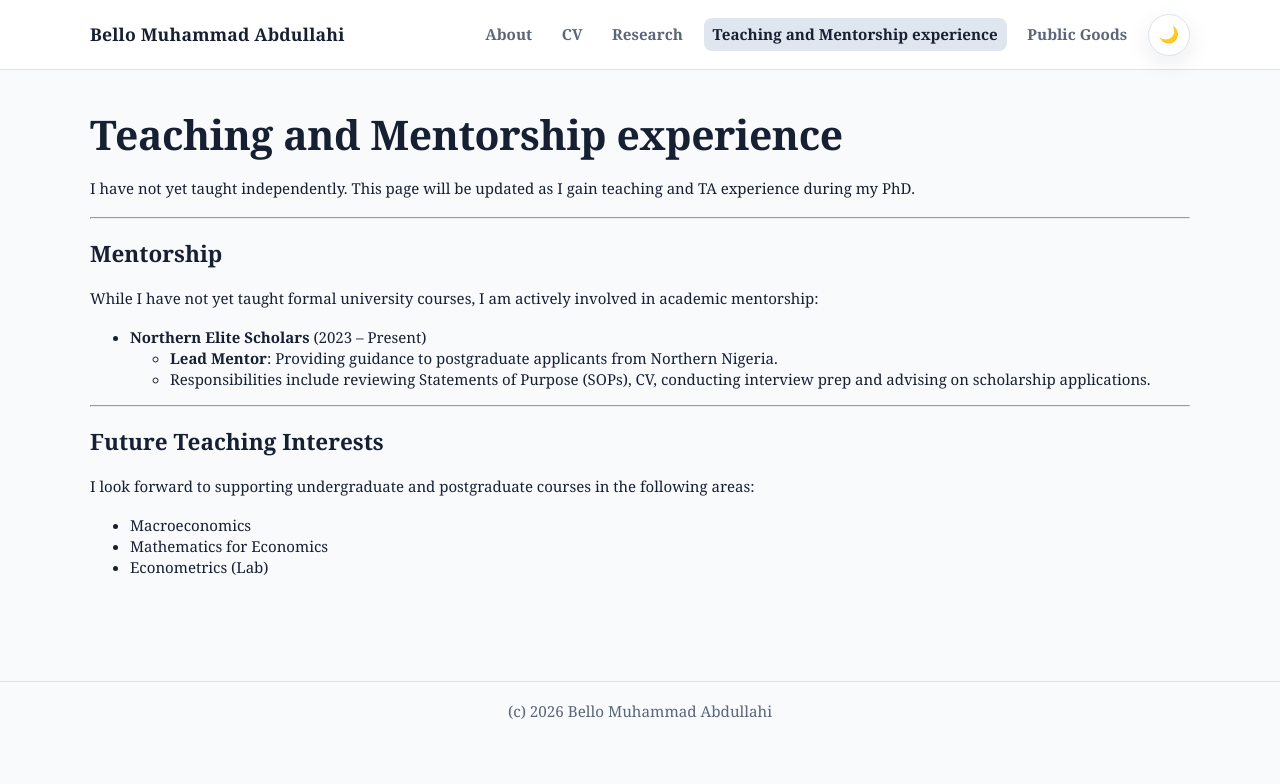
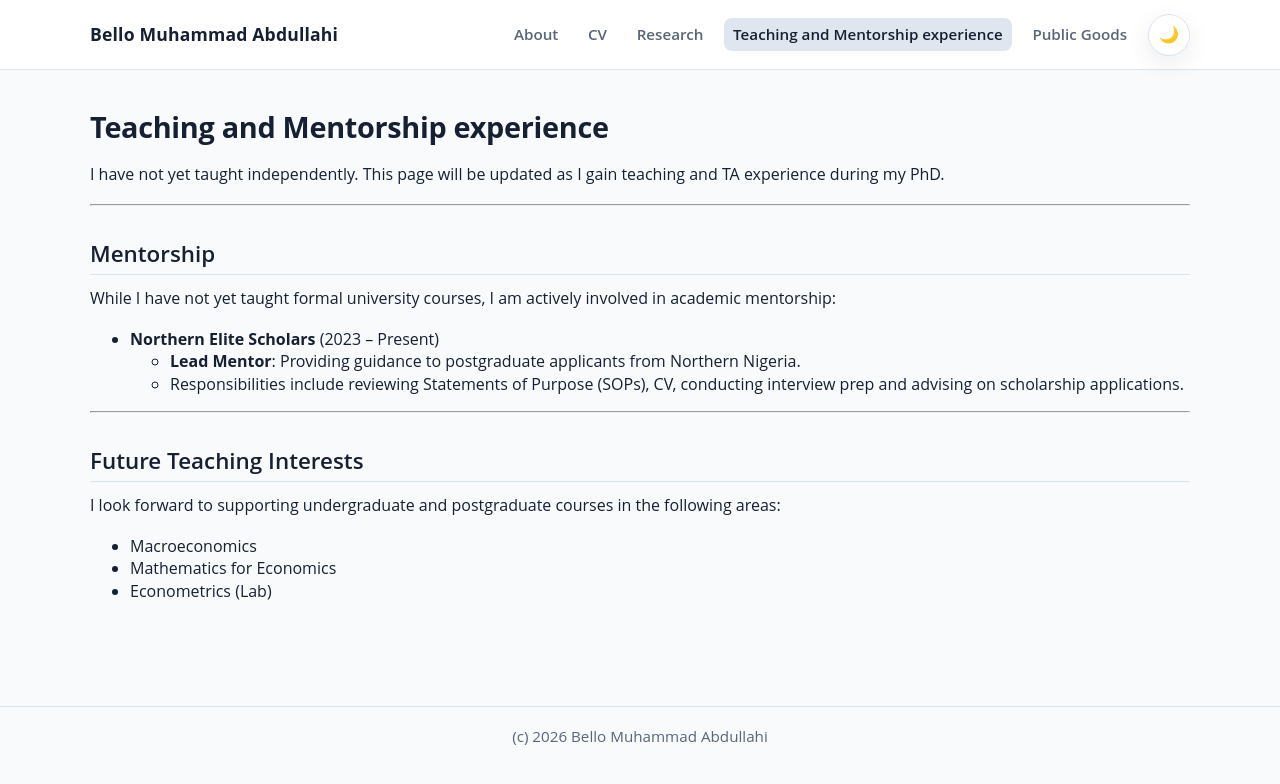
Before and after one commit to Bello-Abdullahi/Bello-Abdullahi.github.io, a Jekyll site: the page built from _pages/teaching.md, in a window 1280 px wide. Shown: the top 784 px of the page. Built offline with Jekyll 4.4.1, drawn with Linux system fonts in a browser that asks for light colours.

Commit message:
Refine typography in custom CSS
Updated font family and sizes for body and headers.

```diff
--- a/assets/css/custom.css
+++ b/assets/css/custom.css
@@ -35,10 +35,38 @@ body {
 body {
   background: var(--bg);
   color: var(--text);
-  font-family: "Georgia", "Times New Roman", serif;
+  font-family: "Open Sans", sans-serif;
   line-height: 1.4;
-  font-size: 15px;
+  font-size: 16px;
   transition: background-color 0.25s ease, color 0.25s ease;
+}
+
+/* --- Header Size Refinement --- */
+
+/* The main Page Title (e.g., Teaching and Mentorship) */
+h1, .post-title {
+  font-size: 1.8rem !important; /* Reduced from ~2.5rem */
+  font-weight: 700;
+  margin-top: 1rem;
+  margin-bottom: 1.5rem;
+  letter-spacing: -0.01em;
+}
+
+/* Section Headers (e.g., Mentorship, Future Teaching Interests) */
+h2 {
+  font-size: 1.4rem !important; /* Much cleaner and balanced */
+  font-weight: 600;
+  margin-top: 2rem;
+  margin-bottom: 0.75rem;
+  border-bottom: 1px solid var(--border); /* Optional: adds a subtle line like Lukas's site */
+  padding-bottom: 0.3rem;
+}
+
+/* Sub-section Headers (if you use them) */
+h3 {
+  font-size: 1.15rem !important;
+  font-weight: 600;
+  margin-top: 1.5rem;
 }
 
 a {
```
